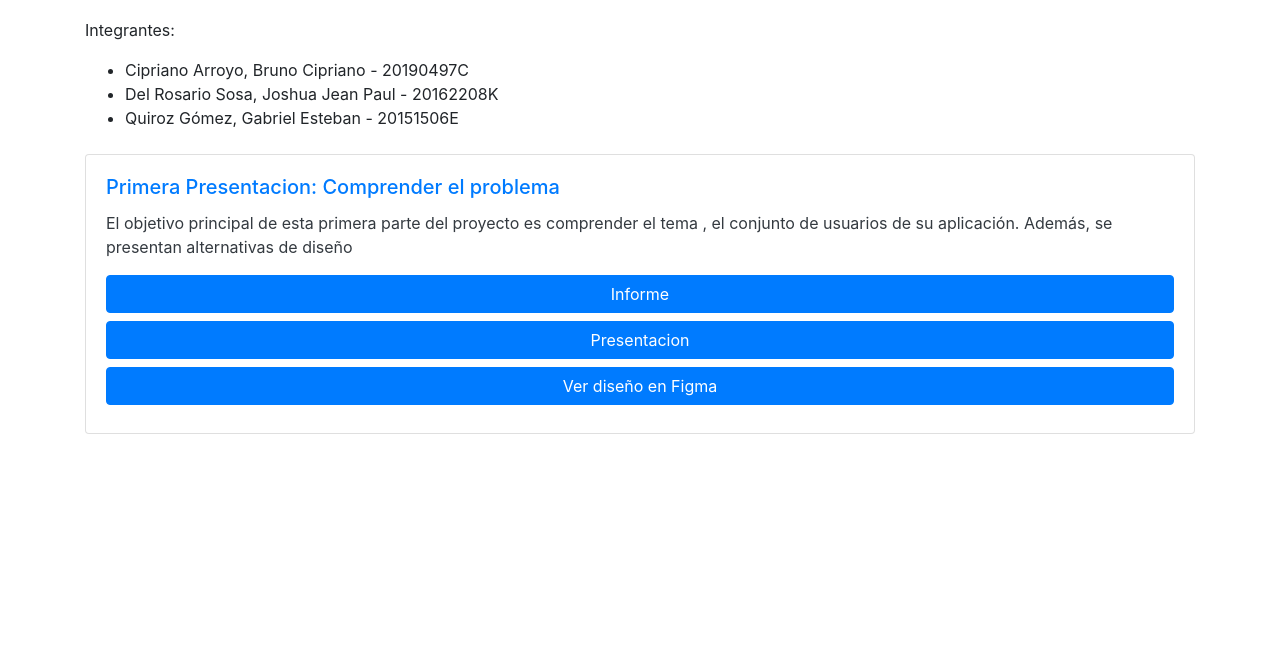
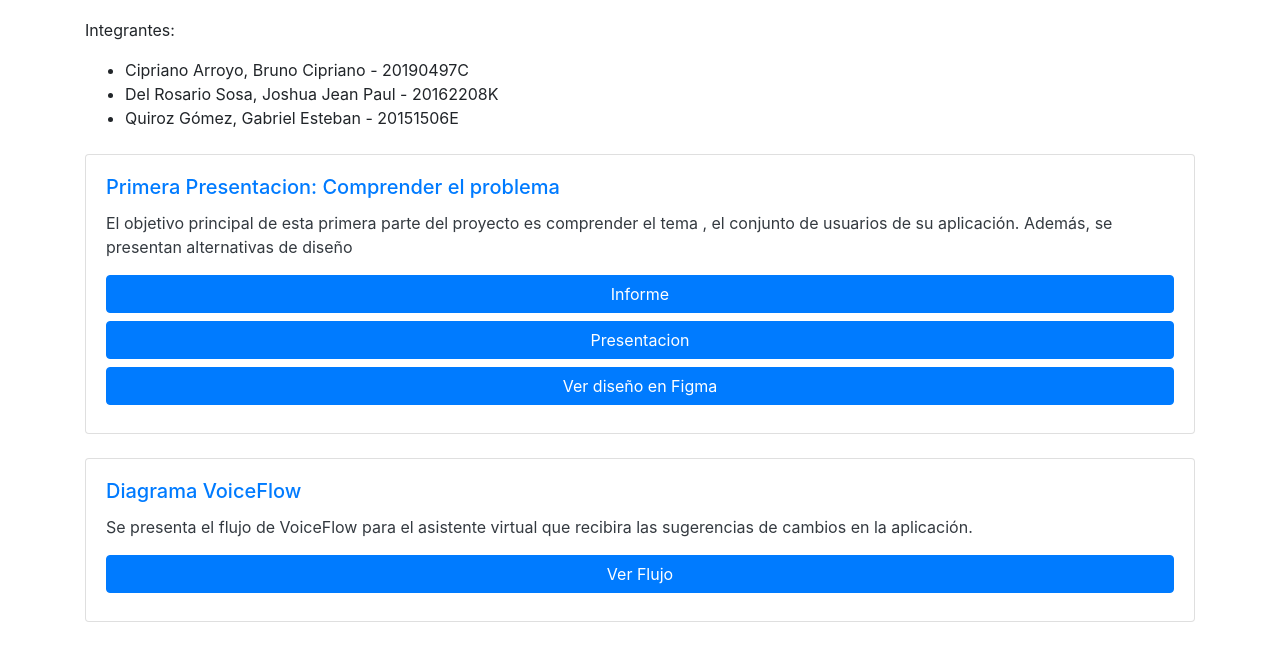
Before and after one commit to BrunoGust/IHC-2025-Entregables, a plain HTML site: page index.html in a window 1280 px wide. Shown: the part 82-740 px from the top of the page. Drawn offline with nearby package versions, Linux system fonts and the light colour scheme.

Commit message:
Update index.html

```diff
--- a/index.html
+++ b/index.html
@@ -36,6 +36,16 @@
       </div>
     </div>
 
+      <div class="card mt-4">
+      <div class="card-body">
+        <h5 class="card-title">Diagrama VoiceFlow</h5>
+        <p class="card-text">Se presenta el flujo de VoiceFlow para el asistente virtual que recibira las sugerencias de cambios en la aplicación.</p>
+
+        <a href="voiceflow-export-1748465027767.pdf" class="btn btn-primary btn-block mb-2" target="_blank">Ver Flujo</a>
+      </div>
+    </div>
+
+
 
     </div>
 
```
